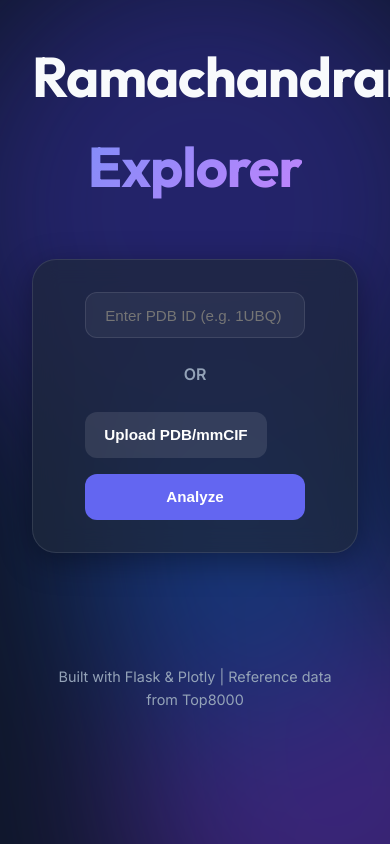
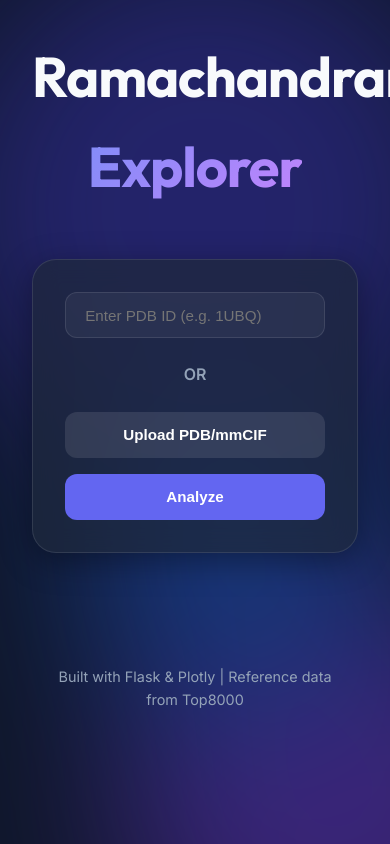
Before and after one commit to ugSUBMARINE/ramachandran, a Flask app: page / in a window 390 px wide; the page is wider, and only the part inside the window is pictured. Run offline with Flask 3, Linux system fonts and the light colour scheme; some libraries are stand-ins or nearby versions.

Commit message:
refactor: align button widths

```diff
--- a/static/css/style.css
+++ b/static/css/style.css
@@ -143,11 +143,15 @@ header p {
     .input-group {
         flex-direction: column;
         gap: 1rem;
+        align-items: center;
     }
 
-    input[type="text"] {
-        width: 100%;
-        max-width: 300px;
+    input[type="text"],
+    .file-input-wrapper,
+    #analyze-btn {
+        width: 100% !important;
+        max-width: 280px;
+        /* Reduced to look better on narrow phones */
     }
 
     .or {
@@ -157,8 +161,13 @@ header p {
 
 input[type="text"],
 .file-input-wrapper,
-.btn-primary {
+#analyze-btn {
     width: 220px;
+}
+
+/* Ensure the button inside the wrapper matches the wrapper width */
+.file-input-wrapper .btn {
+    width: 100%;
 }
 
 input[type="text"] {
```
